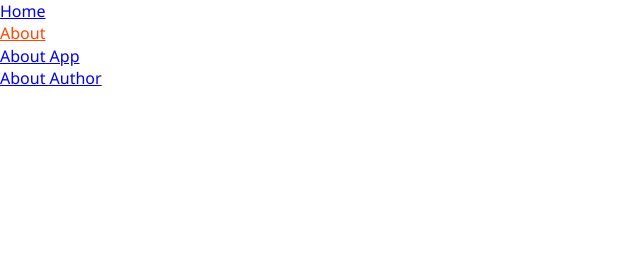
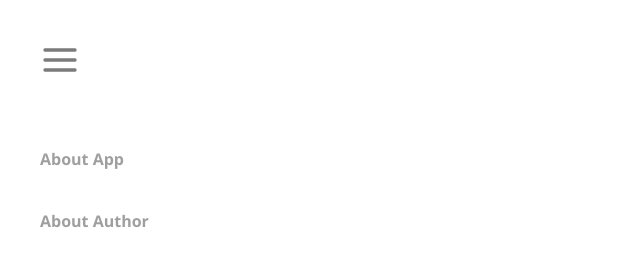
Before and after one commit to jonathastavares/React-To-Do, a React app: page /about in a window 1280 px wide. Shown: the whole page, without its empty margins (0-640 px from the left). Built offline with nearby package versions, Linux system fonts and the light colour scheme.

Commit message:
Finish page layout design

```diff
--- a/src/functionBased/App.css
+++ b/src/functionBased/App.css
@@ -68,3 +68,89 @@ body {
   color: orangered;
   text-decoration: underline;
 }
+
+/* sidebar Nav */
+
+.navBar {
+  position: relative;
+}
+
+.navBar button {
+  position: fixed;
+  left: 40px;
+  top: 40px;
+  z-index: 10;
+  cursor: pointer;
+  background: transparent;;
+  border: none;
+}
+
+.menuNav {
+  overflow-y: scroll;
+  list-style: none;
+  position: fixed;
+  top: 0;
+  background: darkcyan;
+  left: 0;
+  bottom: 0;
+  height: 100vh;
+  width: 0;
+  overflow: hidden;
+  max-width: 290px;
+  z-index: 9;
+}
+
+.menuNav.showMenu {
+  width: 100%;
+}
+
+a {
+  display: block;
+  padding: 10px 40px;
+  text-decoration: none;
+  color: #3fffd2;
+  text-transform: uppercase;
+  font-weight: bold;
+}
+
+.menuNav li:first-child {
+  margin-top: 7rem;
+}
+
+/* about page */
+
+.about__content {
+  padding: 8rem 40px;
+  display: flex;
+}
+
+.about__list {
+  list-style: none;
+  flex: 2;
+  margin-right: 15px;
+}
+
+.about__list a {
+  color: #9f9f9f;
+  text-transform: capitalize;
+  padding: 20px 0;
+  font-weight: 600;
+}
+
+.about__list a:hover {
+  color: #000;
+}
+
+.main__content {
+  flex: 7;
+}
+
+.main__content h1 {
+  margin-bottom: 15px;
+  line-height: 30px;
+  font-size: 30px;
+}
+
+.main__content p {
+  line-height: 25px;
+}
--- a/src/functionBased/components/Navbar.js
+++ b/src/functionBased/components/Navbar.js
@@ -1,5 +1,7 @@
-import React from 'react';
+import React, { useState } from "react"
 import { NavLink } from "react-router-dom";
+import { MdClose } from "react-icons/md";
+import { FiMenu } from "react-icons/fi";
 
 const Navbar = () => {
 
@@ -15,16 +17,34 @@ const Navbar = () => {
           text: "About",
         },
       ]
-
+      const [navbarOpen, setNavbarOpen] = useState(false);
+      const handleToggle = () => {
+        setNavbarOpen(!navbarOpen)
+      }
+      const closeMenu = () => {
+        setNavbarOpen(false)
+      }
   return (
     <nav className="navBar">
-      <ul>
+        <button onClick={handleToggle}>
+  {navbarOpen ? (
+    <MdClose style={{ color: "#fff", width: "40px", height: "40px" }} />
+  ) : (
+    <FiMenu style={{ color: "#7b7b7b", width: "40px", height: "40px" }} />
+  )}
+</button>
+        <ul className={`menuNav ${navbarOpen ? " showMenu" : ""}`}>
       {links.map(link => {
               return (
                 <li key={link.id}>
-                  <NavLink to={link.path} activeClassName="active-link" exact>
-                    {link.text}
-                  </NavLink>
+                  <NavLink
+  to={link.path}
+  activeClassName="active-link"
+  onClick={() => closeMenu()}
+  exact
+>
+  {link.text}
+</NavLink>
                 </li>
               )
             })}
--- a/src/functionBased/pages/About.js
+++ b/src/functionBased/pages/About.js
@@ -3,11 +3,10 @@ import { Link, useRouteMatch, Route } from "react-router-dom";
 import SinglePage from "./SinglePage";
 
 const About = () => {
-    const { url, path } = useRouteMatch();
-
+    const { url, path } = useRouteMatch()
     return (
-        <div>
-          <ul>
+      <div className="about__content">
+        <ul className="about__list">
             <li>
               <Link to={`${url}/about-app`}>About App</Link>
             </li>
--- a/src/functionBased/pages/SinglePage.js
+++ b/src/functionBased/pages/SinglePage.js
@@ -21,7 +21,7 @@ const SinglePage = () => {
 const aboutContent = aboutData.find(item => item.slug === slug)
 const { title, description } = aboutContent
 return (
-    <div>
+    <div className="main__content">
       <h1>{title}</h1>
       <p>{description}</p>
     </div>
```
